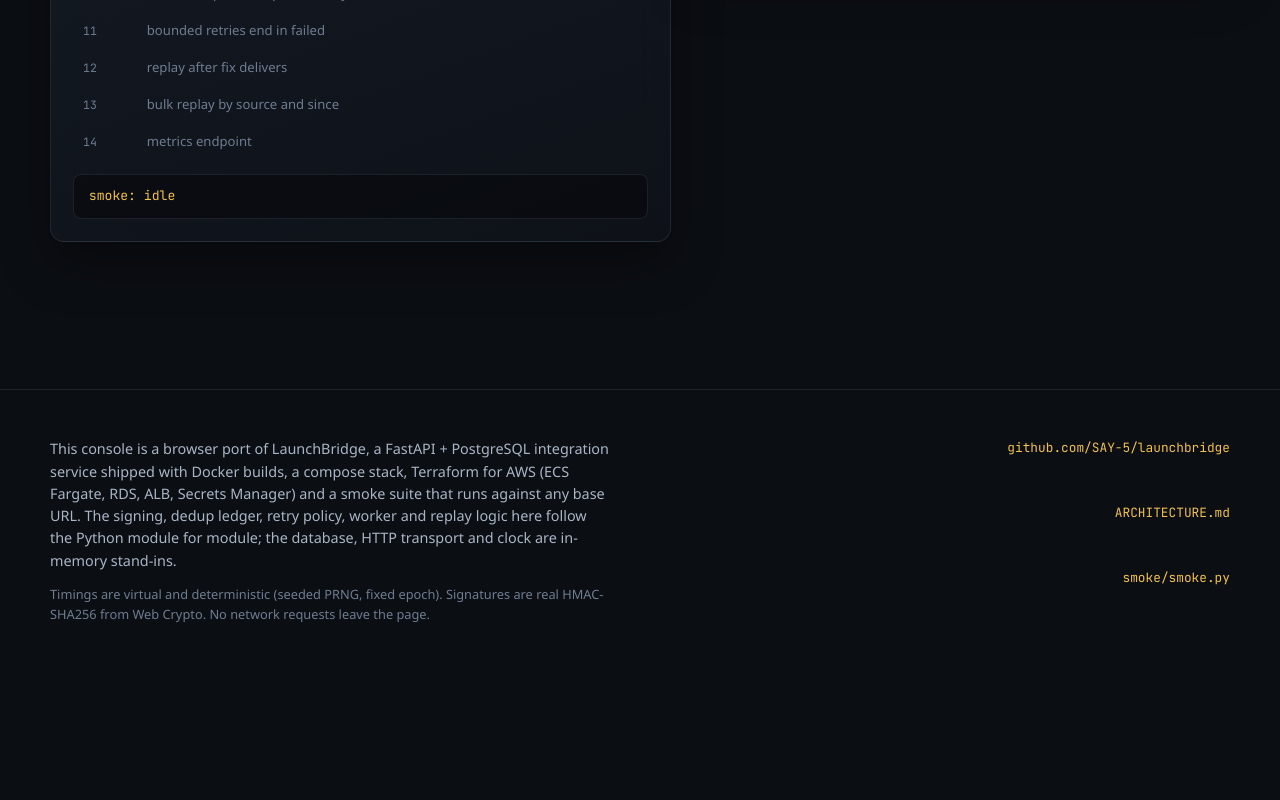
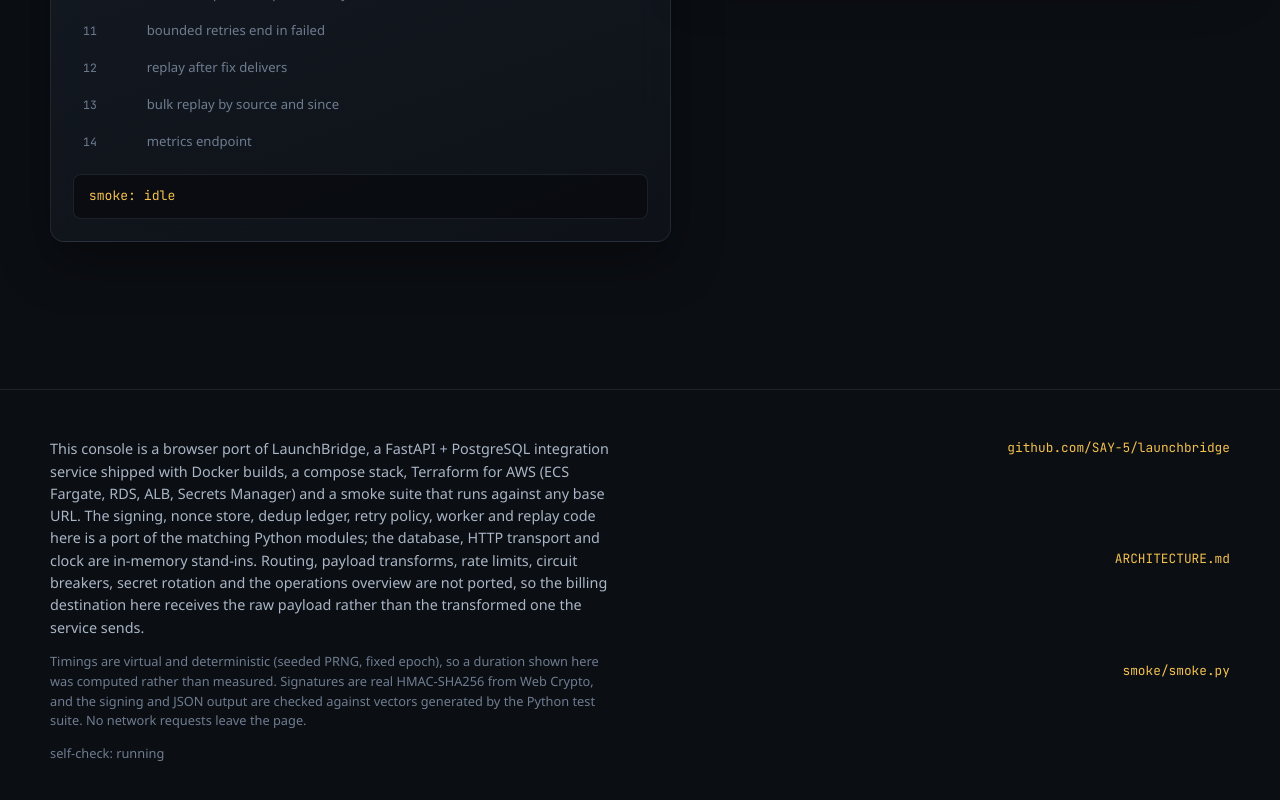
Before and after one commit to SAY-5/launchbridge, a React (Vite) app in the folder web/: page / in a window 1280 px wide. Shown: the part 5676-6476 px from the top of the page. Before the commit the page ends 6365 px from the top, so only its background shows below. Built offline with nearby package versions, Linux system fonts and the light colour scheme; a web font is replaced by a local one.

Commit message:
feat: gate the console self-check and state the port scope in the footer

```diff
--- /dev/null
+++ b/web/src/components/SelfCheckTally.tsx
@@ -0,0 +1,42 @@
+import { useEffect, useState } from "react";
+import { runSelfCheck, type SelfCheckLine } from "../sim/selfcheck";
+
+/**
+ * Runs the port's own assertions inside the page and shows the tally.
+ *
+ * Off by default: a visitor should not pay for a full self-check on first paint. It runs on
+ * the dev server, or in production when the URL carries `?selfcheck`, and then reports the
+ * result on the page instead of only in the console.
+ */
+export function SelfCheckTally() {
+  const [enabled] = useState(() => {
+    if (import.meta.env.DEV) return true;
+    if (typeof location === "undefined") return false;
+    return new URLSearchParams(location.search).has("selfcheck");
+  });
+  const [lines, setLines] = useState<SelfCheckLine[] | null>(null);
+
+  useEffect(() => {
+    if (!enabled) return;
+    let cancelled = false;
+    runSelfCheck(
+      (line) => console.log(`%c[launchbridge]%c ${line}`, "color:#f2c14e", "color:inherit"),
+      { burst: false },
+    ).then((result) => {
+      if (!cancelled) setLines(result);
+    });
+    return () => {
+      cancelled = true;
+    };
+  }, [enabled]);
+
+  if (!enabled) return null;
+  const bad = lines === null ? 0 : lines.filter((line) => !line.ok).length;
+  return (
+    <p className="footer-fine" aria-live="polite">
+      {lines === null
+        ? "self-check: running"
+        : `self-check: ${lines.length - bad} ok, ${bad} bad (full output in the console)`}
+    </p>
+  );
+}
--- a/web/src/main.tsx
+++ b/web/src/main.tsx
@@ -2,18 +2,11 @@ import { StrictMode } from "react";
 import { createRoot } from "react-dom/client";
 import "./styles/theme.css";
 import App from "./App";
-import { runSelfCheck } from "./sim/selfcheck";
 
+// The port's self-check is not run here: it is gated and reported by SelfCheckTally in the
+// footer, so a first paint in production does not pay for it.
 createRoot(document.getElementById("root")!).render(
   <StrictMode>
     <App />
   </StrictMode>,
 );
-
-// Console self-check of the port: signing, rejection paths, dedup, bounded retries, replay.
-runSelfCheck((line) => console.log(`%c[launchbridge]%c ${line}`, "color:#f2c14e", "color:inherit"), {
-  burst: false,
-}).then((lines) => {
-  const bad = lines.filter((l) => !l.ok).length;
-  console.log(`[launchbridge] self-check: ${lines.length - bad} ok, ${bad} bad`);
-});
--- a/web/src/sections/Footer.tsx
+++ b/web/src/sections/Footer.tsx
@@ -1,3 +1,5 @@
+import { SelfCheckTally } from "../components/SelfCheckTally";
+
 export function Footer() {
   return (
     <footer className="footer">
@@ -7,13 +9,20 @@ export function Footer() {
             This console is a browser port of LaunchBridge, a FastAPI + PostgreSQL integration
             service shipped with Docker builds, a compose stack, Terraform for AWS (ECS Fargate,
             RDS, ALB, Secrets Manager) and a smoke suite that runs against any base URL. The
-            signing, dedup ledger, retry policy, worker and replay logic here follow the Python
-            module for module; the database, HTTP transport and clock are in-memory stand-ins.
+            signing, nonce store, dedup ledger, retry policy, worker and replay code here is a
+            port of the matching Python modules; the database, HTTP transport and clock are
+            in-memory stand-ins. Routing, payload transforms, rate limits, circuit breakers,
+            secret rotation and the operations overview are not ported, so the billing
+            destination here receives the raw payload rather than the transformed one the
+            service sends.
           </p>
           <p className="footer-fine">
-            Timings are virtual and deterministic (seeded PRNG, fixed epoch). Signatures are real
-            HMAC-SHA256 from Web Crypto. No network requests leave the page.
+            Timings are virtual and deterministic (seeded PRNG, fixed epoch), so a duration
+            shown here was computed rather than measured. Signatures are real HMAC-SHA256 from
+            Web Crypto, and the signing and JSON output are checked against vectors generated
+            by the Python test suite. No network requests leave the page.
           </p>
+          <SelfCheckTally />
         </div>
         <ul className="footer-links">
           <li>
```
